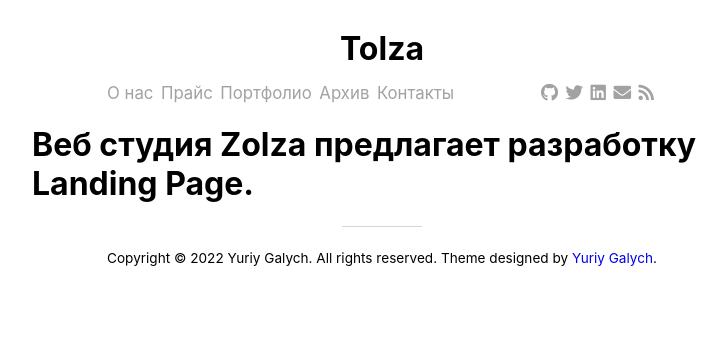
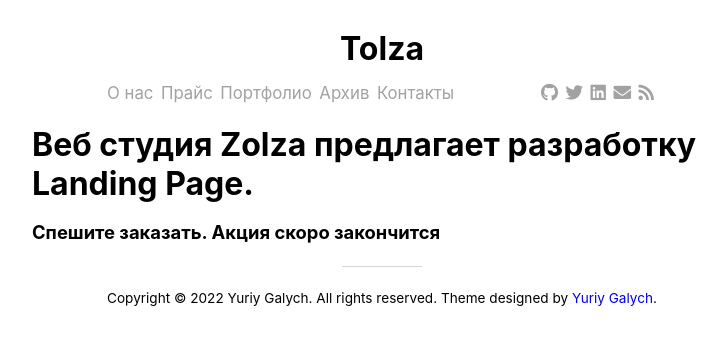
Before and after one commit to galichy79/galichy79.github.io, a Jekyll site: the page built from about.md, in a window 1280 px wide. Shown: the top 345 px of the page, without its empty margins (258-985 px from the left). Built offline with Jekyll 4.4.1, drawn with Linux system fonts in a browser that asks for light colours; nearby versions of some CDN libraries.

Commit message:
Спешите заказать

```diff
--- a/about.md
+++ b/about.md
@@ -4,3 +4,5 @@ title: О нас
 ---
 
 # Веб студия Zolza предлагает разработку Landing Page.
+
+**Спешите заказать. Акция скоро закончится**
```
